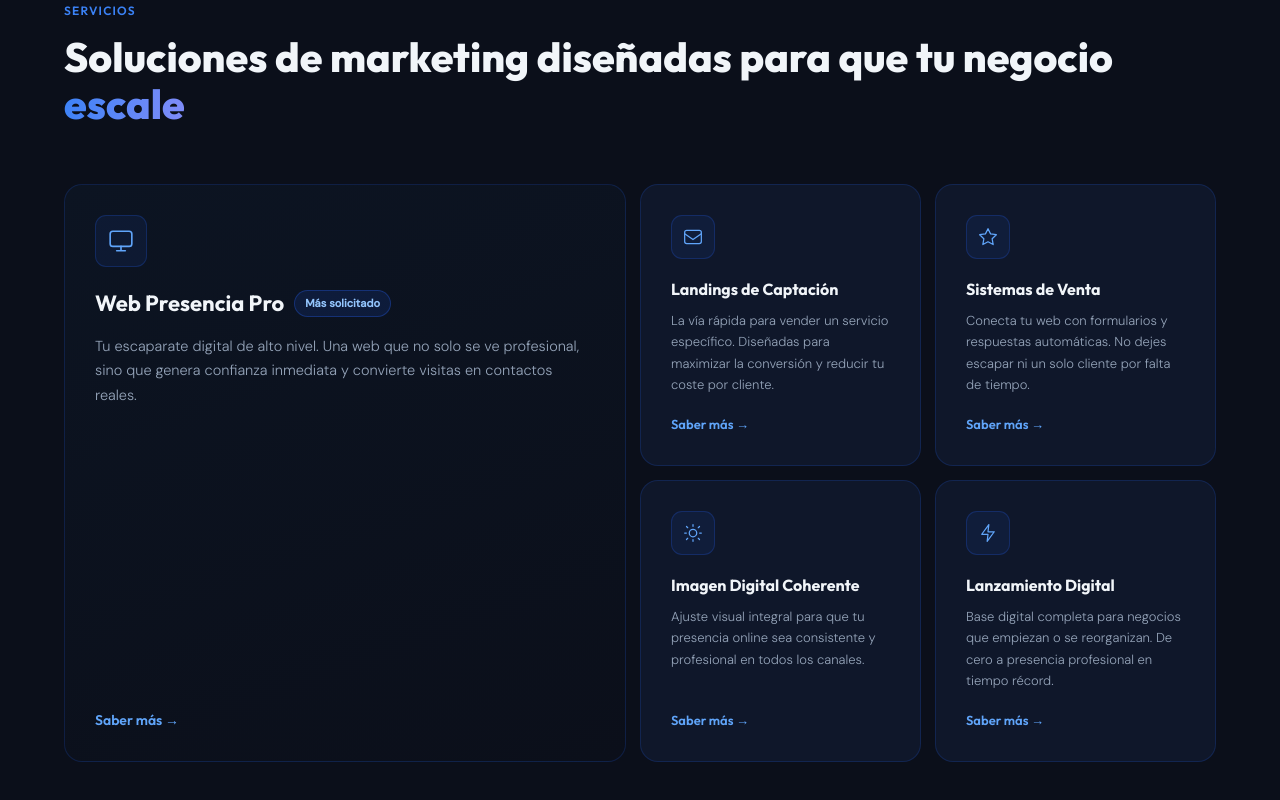
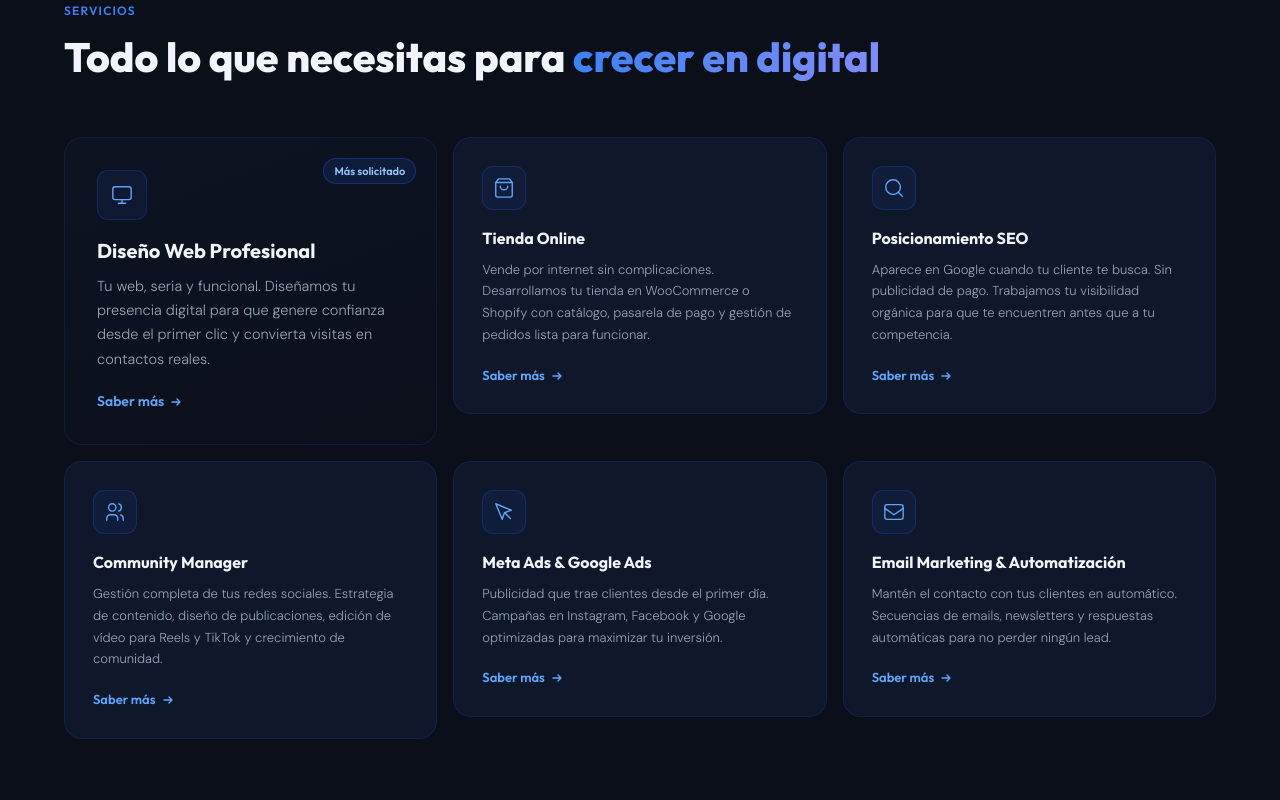
Before and after one commit to Lorebonillassanchz-svg/aurentis-studio, a Next.js app: page / in a window 1280 px wide. Shown: the part 1560-2360 px from the top of the page. Built offline with nearby package versions, Linux system fonts and the light colour scheme.

Commit message:
feat: reestructurar sección servicios con 6 tarjetas y nuevas rutas

```diff
--- a/app/components/Navbar.tsx
+++ b/app/components/Navbar.tsx
@@ -8,17 +8,17 @@ const DROPDOWN_GROUPS = [
   {
     label: 'Diseño web',
     items: [
-      { label: 'Tiendas Online', desc: 'WooCommerce · PrestaShop · Shopify', href: '/servicios/diseno-tiendas-online', color: '#2563FF' },
-      { label: 'Web Corporativa', desc: 'Webs de empresa y servicios profesionales', href: '/servicios/diseno-web-corporativa', color: '#6366F1' },
+      { label: 'Diseño Web Profesional', desc: 'Web seria, funcional y que convierte', href: '/servicios/diseno-web-corporativa', color: '#2563FF' },
+      { label: 'Tienda Online',          desc: 'WooCommerce · Shopify · pasarela de pago', href: '/servicios/diseno-tiendas-online', color: '#6366F1' },
     ],
   },
   {
     label: 'Marketing digital',
     items: [
-      { label: 'Posicionamiento SEO', desc: 'Primera página de Google sin publicidad', href: '/servicios/posicionamiento-web', color: '#0EA5E9' },
-      { label: 'Redes Sociales', desc: 'Community manager y Meta Ads', href: '/servicios/marketing-digital#redes', color: '#A855F7' },
-      { label: 'Email Marketing', desc: 'Campañas de email y automatizaciones', href: '/servicios/marketing-digital#email', color: '#F59E0B' },
-      { label: 'Posicionamiento GEO', desc: 'Visibilidad en Google Maps y búsqueda local', href: '/servicios/marketing-digital#geo', color: '#16A34A' },
+      { label: 'Posicionamiento SEO',            desc: 'Primera página de Google sin publicidad', href: '/servicios/posicionamiento-web',   color: '#0EA5E9' },
+      { label: 'Community Manager',              desc: 'Redes sociales, Reels y TikTok',          href: '/servicios/community-manager',     color: '#A855F7' },
+      { label: 'Meta Ads & Google Ads',          desc: 'Publicidad que trae clientes desde el día 1', href: '/servicios/meta-ads',         color: '#F59E0B' },
+      { label: 'Email Marketing & Automatización', desc: 'Secuencias y newsletters en automático', href: '/servicios/email-marketing',     color: '#16A34A' },
     ],
   },
 ]
--- a/app/components/Servicios.tsx
+++ b/app/components/Servicios.tsx
@@ -1,45 +1,7 @@
+'use client'
+
 import Link from 'next/link'
-import React from 'react'
-
-/* ── Icons ───────────────────────────────────────────────── */
-function MonitorIcon({ size = 24 }: { size?: number }) {
-  return (
-    <svg width={size} height={size} viewBox="0 0 24 24" fill="none">
-      <rect x="2" y="3" width="20" height="14" rx="2.5" stroke="#60A5FA" strokeWidth="1.5"/>
-      <path d="M8 21h8M12 17v4" stroke="#60A5FA" strokeWidth="1.5" strokeLinecap="round"/>
-    </svg>
-  )
-}
-function EmailIcon({ size = 24 }: { size?: number }) {
-  return (
-    <svg width={size} height={size} viewBox="0 0 24 24" fill="none">
-      <rect x="2" y="4" width="20" height="16" rx="2.5" stroke="#60A5FA" strokeWidth="1.5"/>
-      <path d="M2 8l10 7 10-7" stroke="#60A5FA" strokeWidth="1.5" strokeLinecap="round"/>
-    </svg>
-  )
-}
-function StarIcon({ size = 24 }: { size?: number }) {
-  return (
-    <svg width={size} height={size} viewBox="0 0 24 24" fill="none">
-      <path d="M12 2l3.09 6.26L22 9.27l-5 4.87 1.18 6.88L12 17.77l-6.18 3.25L7 14.14 2 9.27l6.91-1.01L12 2z" stroke="#60A5FA" strokeWidth="1.5" strokeLinejoin="round"/>
-    </svg>
-  )
-}
-function SunIcon({ size = 24 }: { size?: number }) {
-  return (
-    <svg width={size} height={size} viewBox="0 0 24 24" fill="none">
-      <circle cx="12" cy="12" r="4.5" stroke="#60A5FA" strokeWidth="1.5"/>
-      <path d="M12 2v2M12 20v2M4.22 4.22l1.42 1.42M18.36 18.36l1.42 1.42M2 12h2M20 12h2M4.22 19.78l1.42-1.42M18.36 5.64l1.42-1.42" stroke="#60A5FA" strokeWidth="1.5" strokeLinecap="round"/>
-    </svg>
-  )
-}
-function BoltIcon({ size = 24 }: { size?: number }) {
-  return (
-    <svg width={size} height={size} viewBox="0 0 24 24" fill="none">
-      <path d="M13 2L4.5 13.5H12L11 22L19.5 10.5H12L13 2Z" stroke="#60A5FA" strokeWidth="1.5" strokeLinejoin="round"/>
-    </svg>
-  )
-}
+import React, { useState } from 'react'
 
 /* ── Gradient text helper ─────────────────────────────────── */
 const gradText: React.CSSProperties = {
@@ -49,196 +11,274 @@ const gradText: React.CSSProperties = {
   backgroundClip: 'text',
 }
 
-/* ── Icon container style ─────────────────────────────────── */
-function iconBox(size: number): React.CSSProperties {
-  return {
-    width: size,
-    height: size,
-    borderRadius: 11,
-    background: 'rgba(37,99,255,0.08)',
-    border: '1px solid rgba(37,99,255,0.22)',
-    display: 'flex',
-    alignItems: 'center',
-    justifyContent: 'center',
-    flexShrink: 0,
-    marginBottom: 20,
-  }
+/* ── Icons ───────────────────────────────────────────────── */
+function IconMonitor() {
+  return (
+    <svg width="22" height="22" viewBox="0 0 24 24" fill="none">
+      <rect x="2" y="3" width="20" height="14" rx="2.5" stroke="#60A5FA" strokeWidth="1.5"/>
+      <path d="M8 21h8M12 17v4" stroke="#60A5FA" strokeWidth="1.5" strokeLinecap="round"/>
+    </svg>
+  )
+}
+function IconCart() {
+  return (
+    <svg width="22" height="22" viewBox="0 0 24 24" fill="none">
+      <path d="M6 2L3 6v14a2 2 0 002 2h14a2 2 0 002-2V6l-3-4z" stroke="#60A5FA" strokeWidth="1.5" strokeLinejoin="round"/>
+      <line x1="3" y1="6" x2="21" y2="6" stroke="#60A5FA" strokeWidth="1.5"/>
+      <path d="M16 10a4 4 0 01-8 0" stroke="#60A5FA" strokeWidth="1.5" strokeLinecap="round"/>
+    </svg>
+  )
+}
+function IconSearch() {
+  return (
+    <svg width="22" height="22" viewBox="0 0 24 24" fill="none">
+      <circle cx="11" cy="11" r="8" stroke="#60A5FA" strokeWidth="1.5"/>
+      <path d="M21 21l-4.35-4.35" stroke="#60A5FA" strokeWidth="1.5" strokeLinecap="round"/>
+    </svg>
+  )
+}
+function IconUsers() {
+  return (
+    <svg width="22" height="22" viewBox="0 0 24 24" fill="none">
+      <circle cx="9" cy="7" r="4" stroke="#60A5FA" strokeWidth="1.5"/>
+      <path d="M3 21v-2a4 4 0 014-4h4a4 4 0 014 4v2" stroke="#60A5FA" strokeWidth="1.5" strokeLinecap="round"/>
+      <path d="M16 3.13a4 4 0 010 7.75M21 21v-2a4 4 0 00-3-3.87" stroke="#60A5FA" strokeWidth="1.5" strokeLinecap="round"/>
+    </svg>
+  )
+}
+function IconAds() {
+  return (
+    <svg width="22" height="22" viewBox="0 0 24 24" fill="none">
+      <path d="M3 3l7.07 16.97 2.51-7.39 7.39-2.51L3 3z" stroke="#60A5FA" strokeWidth="1.5" strokeLinejoin="round"/>
+      <path d="M13 13l6 6" stroke="#60A5FA" strokeWidth="1.5" strokeLinecap="round"/>
+    </svg>
+  )
+}
+function IconEmail() {
+  return (
+    <svg width="22" height="22" viewBox="0 0 24 24" fill="none">
+      <rect x="2" y="4" width="20" height="16" rx="2.5" stroke="#60A5FA" strokeWidth="1.5"/>
+      <path d="M2 8l10 7 10-7" stroke="#60A5FA" strokeWidth="1.5" strokeLinecap="round"/>
+    </svg>
+  )
 }
 
-/* ── Label style ──────────────────────────────────────────── */
-const labelStyle: React.CSSProperties = {
-  display: 'inline-block',
-  fontFamily: 'var(--font-display)',
-  fontSize: 12,
-  fontWeight: 600,
-  letterSpacing: '0.1em',
-  textTransform: 'uppercase' as const,
-  color: '#3B82F6',
-  marginBottom: 14,
+/* ── Service data ─────────────────────────────────────────── */
+const SERVICES = [
+  {
+    icon: <IconMonitor />,
+    title: 'Diseño Web Profesional',
+    desc: 'Tu web, seria y funcional. Diseñamos tu presencia digital para que genere confianza desde el primer clic y convierta visitas en contactos reales.',
+    href: '/servicios/diseno-web-corporativa',
+    featured: true,
+  },
+  {
+    icon: <IconCart />,
+    title: 'Tienda Online',
+    desc: 'Vende por internet sin complicaciones. Desarrollamos tu tienda en WooCommerce o Shopify con catálogo, pasarela de pago y gestión de pedidos lista para funcionar.',
+    href: '/servicios/diseno-tiendas-online',
+    featured: false,
+  },
+  {
+    icon: <IconSearch />,
+    title: 'Posicionamiento SEO',
+    desc: 'Aparece en Google cuando tu cliente te busca. Sin publicidad de pago. Trabajamos tu visibilidad orgánica para que te encuentren antes que a tu competencia.',
+    href: '/servicios/posicionamiento-web',
+    featured: false,
+  },
+  {
+    icon: <IconUsers />,
+    title: 'Community Manager',
+    desc: 'Gestión completa de tus redes sociales. Estrategia de contenido, diseño de publicaciones, edición de vídeo para Reels y TikTok y crecimiento de comunidad.',
+    href: '/servicios/community-manager',
+    featured: false,
+  },
+  {
+    icon: <IconAds />,
+    title: 'Meta Ads & Google Ads',
+    desc: 'Publicidad que trae clientes desde el primer día. Campañas en Instagram, Facebook y Google optimizadas para maximizar tu inversión.',
+    href: '/servicios/meta-ads',
+    featured: false,
+  },
+  {
+    icon: <IconEmail />,
+    title: 'Email Marketing & Automatización',
+    desc: 'Mantén el contacto con tus clientes en automático. Secuencias de emails, newsletters y respuestas automáticas para no perder ningún lead.',
+    href: '/servicios/email-marketing',
+    featured: false,
+  },
+]
+
+/* ── Card ─────────────────────────────────────────────────── */
+function ServiceCard({ service }: { service: typeof SERVICES[number] }) {
+  const [hovered, setHovered] = useState(false)
+
+  return (
+    <Link
+      href={service.href}
+      onMouseEnter={() => setHovered(true)}
+      onMouseLeave={() => setHovered(false)}
+      style={{
+        display: 'flex',
+        flexDirection: 'column',
+        borderRadius: 18,
+        padding: service.featured ? 32 : 28,
+        background: service.featured
+          ? 'linear-gradient(160deg, #0C1422, #0B0F1A)'
+          : '#0F172A',
+        border: hovered
+          ? '1px solid rgba(37,99,255,0.35)'
+          : '1px solid rgba(37,99,255,0.14)',
+        position: 'relative',
+        overflow: 'hidden',
+        textDecoration: 'none',
+        cursor: 'pointer',
+        transform: hovered ? 'translateY(-4px)' : 'translateY(0)',
+        transition: 'transform 0.25s ease, border-color 0.25s ease, box-shadow 0.25s ease',
+        boxShadow: hovered ? '0 12px 40px rgba(37,99,255,0.12)' : 'none',
+      }}
+    >
+      {/* Top accent line */}
+      <div style={{
+        position: 'absolute', top: 0, left: 0, right: 0, height: 2,
+        background: 'linear-gradient(90deg, #2563FF, #6366F1)',
+        opacity: hovered ? 1 : 0,
+        transition: 'opacity 0.25s ease',
+      }} />
+
+      {/* Badge on featured */}
+      {service.featured && (
+        <span style={{
+          position: 'absolute', top: 20, right: 20,
+          background: 'rgba(37,99,255,0.12)',
+          border: '1px solid rgba(37,99,255,0.3)',
+          color: '#93C5FD',
+          borderRadius: 999, fontSize: 11, fontWeight: 600,
+          padding: '4px 10px', whiteSpace: 'nowrap',
+          fontFamily: 'var(--font-display)',
+        }}>
+          Más solicitado
+        </span>
+      )}
+
+      {/* Icon */}
+      <div style={{
+        width: service.featured ? 50 : 44,
+        height: service.featured ? 50 : 44,
+        borderRadius: 11,
+        background: 'rgba(37,99,255,0.08)',
+        border: '1px solid rgba(37,99,255,0.22)',
+        display: 'flex', alignItems: 'center', justifyContent: 'center',
+        flexShrink: 0, marginBottom: 18,
+      }}>
+        {service.icon}
+      </div>
+
+      {/* Title */}
+      <h3 style={{
+        fontFamily: 'var(--font-display)',
+        fontSize: service.featured ? 20 : 16,
+        fontWeight: 700,
+        color: '#F1F5F9',
+        margin: '0 0 10px',
+        lineHeight: 1.3,
+      }}>
+        {service.title}
+      </h3>
+
+      {/* Description */}
+      <p style={{
+        color: '#94A3B8',
+        fontSize: service.featured ? 14.5 : 13,
+        lineHeight: 1.68,
+        fontFamily: 'var(--font-body)',
+        fontWeight: 300,
+        flexGrow: 1,
+        margin: '0 0 20px',
+      }}>
+        {service.desc}
+      </p>
+
+      {/* CTA */}
+      <span style={{
+        color: hovered ? '#93C5FD' : '#60A5FA',
+        fontFamily: 'var(--font-display)',
+        fontWeight: 600,
+        fontSize: service.featured ? 14 : 13,
+        marginTop: 'auto',
+        transition: 'color 0.2s',
+        display: 'inline-flex',
+        alignItems: 'center',
+        gap: 5,
+      }}>
+        Saber más
+        <svg width="14" height="14" viewBox="0 0 14 14" fill="none" style={{ transition: 'transform 0.2s', transform: hovered ? 'translateX(3px)' : 'none' }}>
+          <path d="M3 7h8M8 4l3 3-3 3" stroke="currentColor" strokeWidth="1.4" strokeLinecap="round" strokeLinejoin="round"/>
+        </svg>
+      </span>
+    </Link>
+  )
 }
 
-/* ── Component ────────────────────────────────────────────── */
+/* ── Main component ───────────────────────────────────────── */
 export default function Servicios() {
   return (
     <>
       <style>{`
         .servicios-grid {
           display: grid;
-          grid-template-columns: 2fr 1fr 1fr;
-          gap: 14px;
+          grid-template-columns: repeat(3, 1fr);
+          gap: 16px;
           max-width: 1240px;
           margin: 0 auto;
         }
-        .card-featured {
-          grid-row: span 2;
-          border-radius: 18px;
-          padding: 30px;
-          background: linear-gradient(160deg, #0C1422, #0B0F1A);
-          border: 1px solid rgba(37,99,255,0.18);
-          position: relative;
-          overflow: hidden;
-          display: flex;
-          flex-direction: column;
-          transition: transform 0.3s ease, border-color 0.3s ease;
-        }
-        .card-normal {
-          border-radius: 18px;
-          padding: 30px;
-          background: #0F172A;
-          border: 1px solid rgba(37,99,255,0.18);
-          position: relative;
-          overflow: hidden;
-          display: flex;
-          flex-direction: column;
-          transition: transform 0.3s ease, border-color 0.3s ease;
-        }
-        .card-featured::before,
-        .card-normal::before {
-          content: '';
-          position: absolute;
-          top: 0; left: 0; right: 0;
-          height: 2px;
-          background: linear-gradient(90deg, #2563FF, #6366F1);
-          opacity: 0;
-          transition: opacity 0.3s ease;
-        }
-        .card-featured:hover,
-        .card-normal:hover {
-          border-color: rgba(37,99,255,0.30);
-          transform: translateY(-3px);
-        }
-        .card-featured:hover::before,
-        .card-normal:hover::before {
-          opacity: 1;
-        }
         @media (max-width: 1024px) {
-          .servicios-grid { grid-template-columns: 1fr 1fr; }
-          .card-featured   { grid-row: span 1; }
+          .servicios-grid { grid-template-columns: repeat(2, 1fr); }
         }
         @media (max-width: 640px) {
           .servicios-grid { grid-template-columns: 1fr; }
         }
       `}</style>
 
-      <section id="servicios" style={{ padding:'110px 5%', background:'#0B0F1A' }}>
+      <section id="servicios" style={{ padding: '110px 5%', background: '#0B0F1A' }}>
 
         {/* Header */}
-        <div style={{ maxWidth:1240, margin:'0 auto 56px' }}>
-          <span style={labelStyle}>Servicios</span>
+        <div style={{ maxWidth: 1240, margin: '0 auto 56px' }}>
+          <span style={{
+            display: 'inline-block',
+            fontFamily: 'var(--font-display)',
+            fontSize: 12, fontWeight: 600,
+            letterSpacing: '0.1em',
+            textTransform: 'uppercase',
+            color: '#3B82F6', marginBottom: 14,
+          }}>
+            Servicios
+          </span>
           <h2
             className="reveal"
-            style={{ fontFamily:'var(--font-display)', fontSize:'clamp(28px,3.2vw,42px)', fontWeight:800, color:'#F1F5F9', margin:'0 0 0', lineHeight:1.15 }}
+            style={{
+              fontFamily: 'var(--font-display)',
+              fontSize: 'clamp(28px, 3.2vw, 42px)',
+              fontWeight: 800,
+              color: '#F1F5F9',
+              margin: 0,
+              lineHeight: 1.15,
+            }}
           >
-            Soluciones de marketing diseñadas para que tu negocio{' '}
-            <span style={gradText}>escale</span>
+            Todo lo que necesitas para{' '}
+            <span style={gradText}>crecer en digital</span>
           </h2>
         </div>
 
-        {/* Bento grid */}
+        {/* Grid */}
         <div className="servicios-grid">
+          {SERVICES.map((s, i) => (
+            <div key={s.href} className={`reveal${i > 0 ? ` reveal-delay-${Math.min(i, 3)}` : ''}`}>
+              <ServiceCard service={s} />
+            </div>
+          ))}
+        </div>
 
-          {/* ── Featured card ── */}
-          <div className="card-featured reveal">
-            <div style={iconBox(52)}><MonitorIcon size={26} /></div>
-
-            <div style={{ display:'flex', alignItems:'center', gap:10, marginBottom:14 }}>
-              <h3 style={{ fontFamily:'var(--font-display)', fontSize:22, fontWeight:700, color:'#F1F5F9', margin:0 }}>
-                Web Presencia Pro
-              </h3>
-              <span style={{ background:'rgba(37,99,255,0.12)', border:'1px solid rgba(37,99,255,0.3)', color:'#93C5FD', borderRadius:999, fontSize:11, fontWeight:600, padding:'4px 10px', whiteSpace:'nowrap' }}>
-                Más solicitado
-              </span>
-            </div>
-
-            <p style={{ color:'#94A3B8', fontSize:14.5, lineHeight:1.7, fontFamily:'var(--font-body)', fontWeight:300, flexGrow:1, margin:'0 0 24px' }}>
-              Tu escaparate digital de alto nivel. Una web que no solo se ve profesional, sino que genera confianza inmediata y convierte visitas en contactos reales.
-            </p>
-
-            <Link
-              href="/servicios/web-presencia-pro"
-              style={{ color:'#60A5FA', fontFamily:'var(--font-display)', fontWeight:600, fontSize:14, textDecoration:'none', marginTop:'auto' }}
-            >
-              Saber más →
-            </Link>
-          </div>
-
-          {/* ── Card 2: Landing de Captación ── */}
-          <div className="card-normal reveal reveal-delay-1">
-            <div style={iconBox(44)}><EmailIcon size={20} /></div>
-            <h3 style={{ fontFamily:'var(--font-display)', fontSize:16, fontWeight:700, color:'#F1F5F9', margin:'0 0 10px', lineHeight:1.3 }}>
-              Landings de Captación
-            </h3>
-            <p style={{ color:'#94A3B8', fontSize:13, lineHeight:1.65, fontFamily:'var(--font-body)', fontWeight:300, flexGrow:1, margin:'0 0 20px' }}>
-              La vía rápida para vender un servicio específico. Diseñadas para maximizar la conversión y reducir tu coste por cliente.
-            </p>
-            <Link href="/servicios/landing-captacion" style={{ color:'#60A5FA', fontFamily:'var(--font-display)', fontWeight:600, fontSize:13, textDecoration:'none', marginTop:'auto' }}>
-              Saber más →
-            </Link>
-          </div>
-
-          {/* ── Card 3: Sistema de Captación ── */}
-          <div className="card-normal reveal reveal-delay-2">
-            <div style={iconBox(44)}><StarIcon size={20} /></div>
-            <h3 style={{ fontFamily:'var(--font-display)', fontSize:16, fontWeight:700, color:'#F1F5F9', margin:'0 0 10px', lineHeight:1.3 }}>
-              Sistemas de Venta
-            </h3>
-            <p style={{ color:'#94A3B8', fontSize:13, lineHeight:1.65, fontFamily:'var(--font-body)', fontWeight:300, flexGrow:1, margin:'0 0 20px' }}>
-              Conecta tu web con formularios y respuestas automáticas. No dejes escapar ni un solo cliente por falta de tiempo.
-            </p>
-            <Link href="/servicios/sistema-captacion" style={{ color:'#60A5FA', fontFamily:'var(--font-display)', fontWeight:600, fontSize:13, textDecoration:'none', marginTop:'auto' }}>
-              Saber más →
-            </Link>
-          </div>
-
-          {/* ── Card 4: Imagen Digital Coherente ── */}
-          <div className="card-normal reveal reveal-delay-1">
-            <div style={iconBox(44)}><SunIcon size={20} /></div>
-            <h3 style={{ fontFamily:'var(--font-display)', fontSize:16, fontWeight:700, color:'#F1F5F9', margin:'0 0 10px', lineHeight:1.3 }}>
-              Imagen Digital Coherente
-            </h3>
-            <p style={{ color:'#94A3B8', fontSize:13, lineHeight:1.65, fontFamily:'var(--font-body)', fontWeight:300, flexGrow:1, margin:'0 0 20px' }}>
-              Ajuste visual integral para que tu presencia online sea consistente y profesional en todos los canales.
-            </p>
-            <Link href="/servicios/imagen-digital" style={{ color:'#60A5FA', fontFamily:'var(--font-display)', fontWeight:600, fontSize:13, textDecoration:'none', marginTop:'auto' }}>
-              Saber más →
-            </Link>
-          </div>
-
-          {/* ── Card 5: Lanzamiento Digital ── */}
-          <div className="card-normal reveal reveal-delay-2">
-            <div style={iconBox(44)}><BoltIcon size={20} /></div>
-            <h3 style={{ fontFamily:'var(--font-display)', fontSize:16, fontWeight:700, color:'#F1F5F9', margin:'0 0 10px', lineHeight:1.3 }}>
-              Lanzamiento Digital
-            </h3>
-            <p style={{ color:'#94A3B8', fontSize:13, lineHeight:1.65, fontFamily:'var(--font-body)', fontWeight:300, flexGrow:1, margin:'0 0 20px' }}>
-              Base digital completa para negocios que empiezan o se reorganizan. De cero a presencia profesional en tiempo récord.
-            </p>
-            <Link href="/servicios/lanzamiento-digital" style={{ color:'#60A5FA', fontFamily:'var(--font-display)', fontWeight:600, fontSize:13, textDecoration:'none', marginTop:'auto' }}>
-              Saber más →
-            </Link>
-          </div>
-
-        </div>
       </section>
     </>
   )
--- /dev/null
+++ b/app/servicios/community-manager/page.tsx
@@ -0,0 +1,15 @@
+export default function CommunityManagerPage() {
+  return (
+    <section style={{ minHeight: '100vh', background: '#0B0F1A', display: 'flex', flexDirection: 'column', alignItems: 'center', justifyContent: 'center', padding: '120px 5%', textAlign: 'center' }}>
+      <span style={{ fontFamily: 'var(--font-display)', fontSize: 12, fontWeight: 600, letterSpacing: '0.1em', textTransform: 'uppercase', color: '#3B82F6', marginBottom: 16, display: 'block' }}>
+        Servicios
+      </span>
+      <h1 style={{ fontFamily: 'var(--font-display)', fontSize: 'clamp(28px, 3.5vw, 48px)', fontWeight: 800, color: '#F1F5F9', margin: '0 0 20px', lineHeight: 1.15 }}>
+        Community Manager
+      </h1>
+      <p style={{ color: '#4B5A72', fontSize: 16, fontFamily: 'var(--font-body)', fontWeight: 300, margin: 0 }}>
+        Próximamente
+      </p>
+    </section>
+  )
+}
```
Also changed, not shown: app/servicios/email-marketing/page.tsx (added, +15 -0 lines), app/servicios/meta-ads/page.tsx (added, +15 -0 lines).
